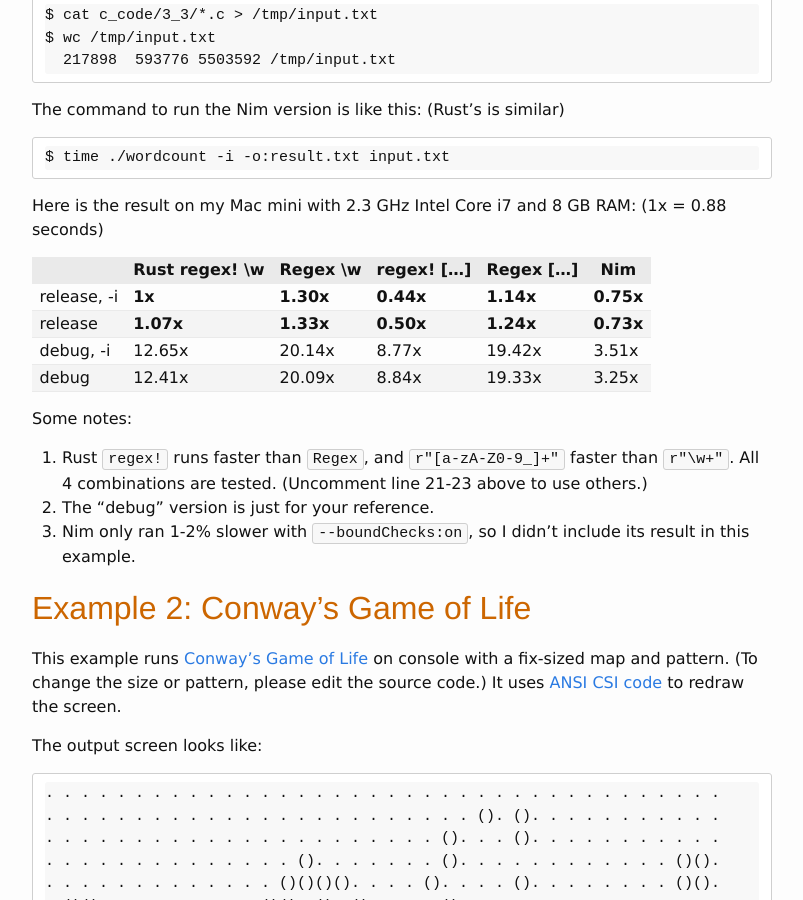
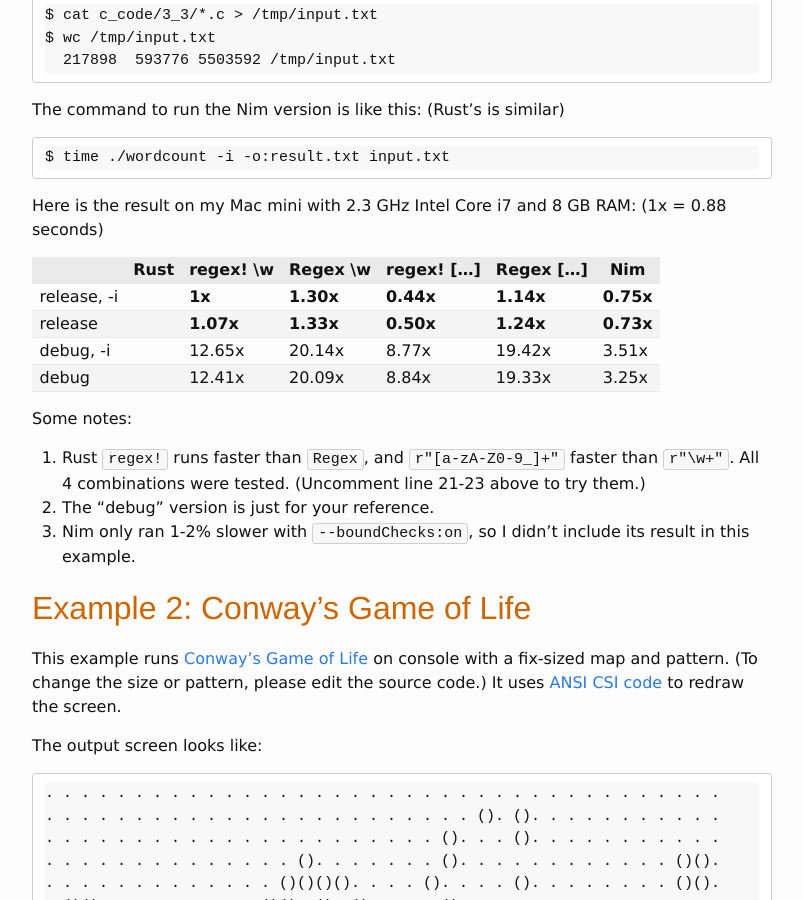
Before and after one commit to arthurtw/arthurtw.github.io, a Jekyll site: the page built from _posts/2015-01-12-quick-comparison-nim-vs-rust.md, in a window 1280 px wide and 900 px high, scrolled down 3885 px. Shown: the whole window, without its empty margins (238-1041 px from the left). Built offline with Jekyll 4.4.1, drawn with Linux system fonts in a browser that asks for light colours; some of the changed text lies outside the part shown.

Commit message:
Minor fix

```diff
--- a/_posts/2015-01-12-quick-comparison-nim-vs-rust.md
+++ b/_posts/2015-01-12-quick-comparison-nim-vs-rust.md
@@ -153,16 +153,16 @@ The command to run the Nim version is like this: (Rust’s is similar)
 
 Here is the result on my Mac mini with 2.3 GHz Intel Core i7 and 8 GB RAM: (1x = 0.88 seconds)
 
-|           | Rust regex! \w | Regex \w | regex! […] | Regex […] | Nim |
------------ | ---------- | --------- | ---------- | --------- | --------- |
-release, -i | **1x**     | **1.30x** | **0.44x**  | **1.14x** | **0.75x** |
-release     | **1.07x**  | **1.33x** | **0.50x**  | **1.24x** | **0.73x** |
-debug, -i   | 12.65x     | 20.14x    | 8.77x      | 19.42x    | 3.51x     |
-debug       | 12.41x     | 20.09x    | 8.84x      | 19.33x    | 3.25x     |
+|           | Rust | regex! \w  | Regex \w  | regex! […] | Regex […] | Nim       |
+----------- | ---- | ---------- | --------- | ---------- | --------- | --------- |
+release, -i |      | **1x**     | **1.30x** | **0.44x**  | **1.14x** | **0.75x** |
+release     |      | **1.07x**  | **1.33x** | **0.50x**  | **1.24x** | **0.73x** |
+debug, -i   |      | 12.65x     | 20.14x    | 8.77x      | 19.42x    | 3.51x     |
+debug       |      | 12.41x     | 20.09x    | 8.84x      | 19.33x    | 3.25x     |
 
 Some notes:
 
-1. Rust `regex!` runs faster than `Regex`, and `r"[a-zA-Z0-9_]+"` faster than `r"\w+"`. All 4 combinations are tested. (Uncomment line 21-23 above to use others.)
+1. Rust `regex!` runs faster than `Regex`, and `r"[a-zA-Z0-9_]+"` faster than `r"\w+"`. All 4 combinations were tested. (Uncomment line 21-23 above to try them.)
 1. The “debug” version is just for your reference.
 1. Nim only ran 1-2% slower with `--boundChecks:on`, so I didn’t include its result in this example.
 
@@ -315,7 +315,7 @@ impl fmt::String for Conway {
 }
 {% endhighlight %}
 
-In line 49, I intended to determine if the new map has changed, but it turns out a simple comparison `self.map != newmap` won’t work for array size > 32 unless you implement `PartialEq` trait.
+In line 49, I intended to determine if the new map has changed, but it turns out a simple comparison `self.map != newmap` won’t work for array size > 32, unless you implement `PartialEq` trait.
 
 Note that using unsafe `libc::exit` in my [main.rs](https://github.com/arthurtw/rust-examples/blob/master/conway/src/main.rs#L20) is very non-idiomatic in Rust. Zachary Dremann’s [pull request](https://github.com/arthurtw/rust-examples/pull/2/files) elegantly avoided the glaring `libc::exit` with `select!` and a non-blocking timer receiver. You may want to take a look.
 
```
